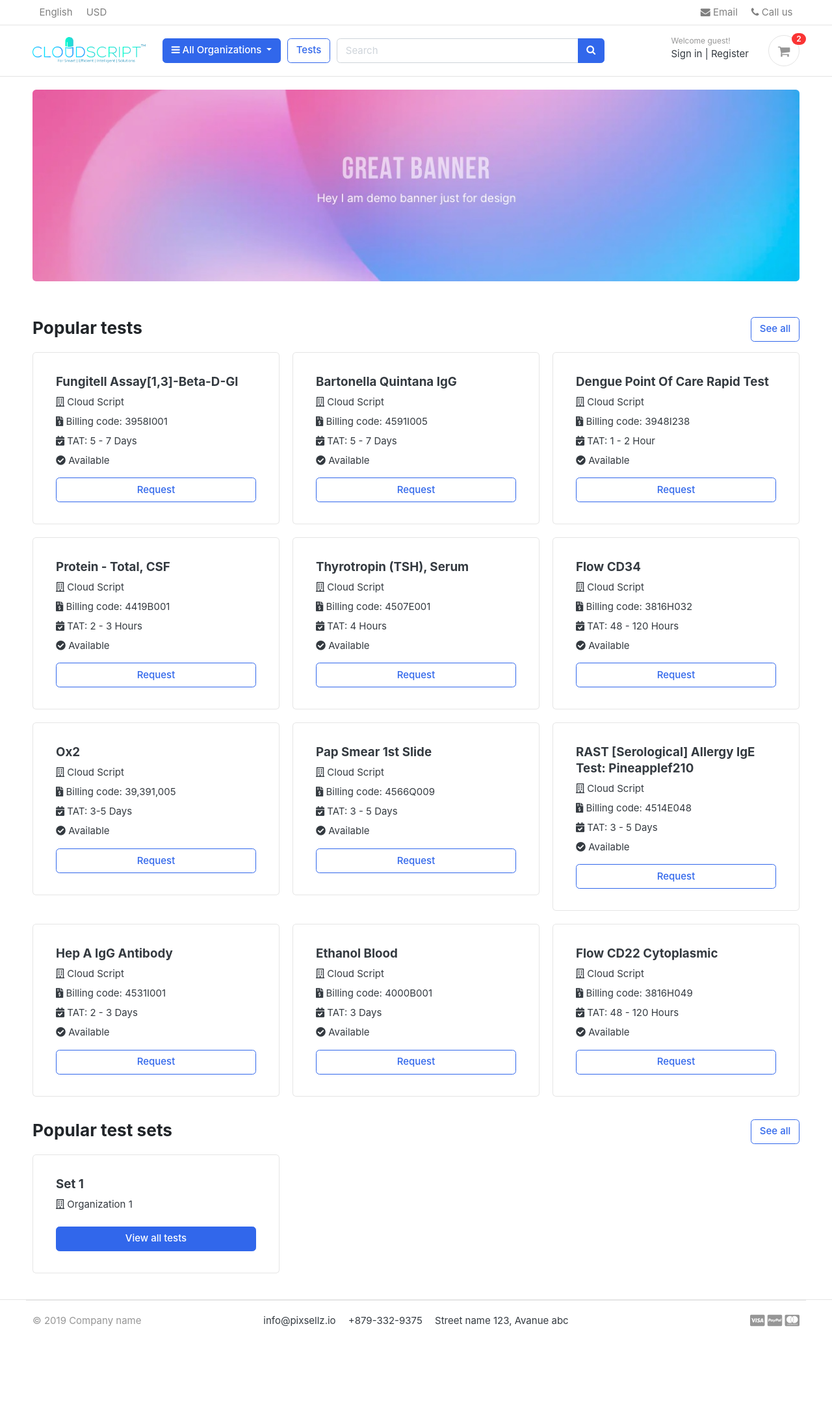
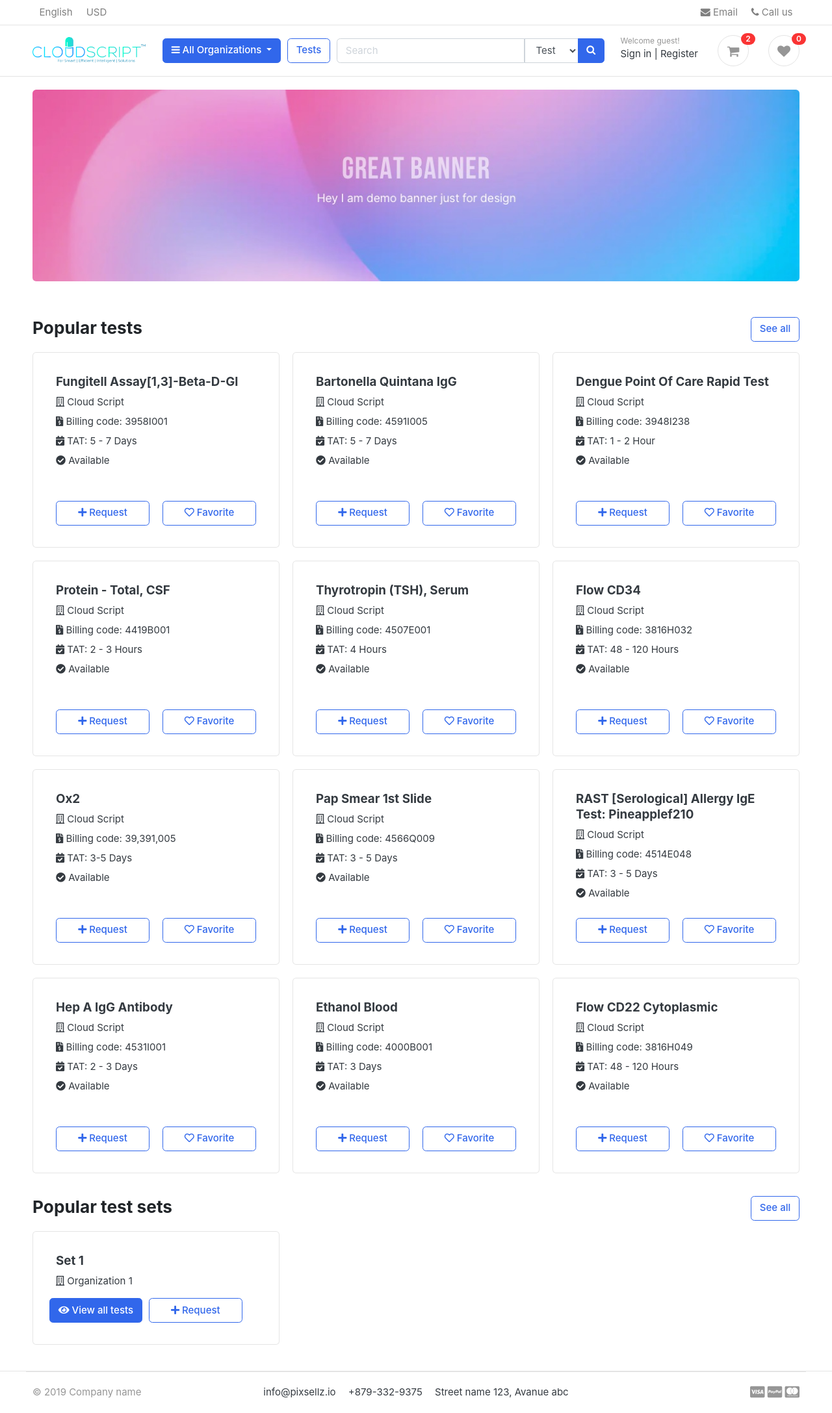
Before and after one commit to mahamudh472/medical_test, a Django app: page / in a window 1280 px wide. Shown: the whole page at 65% size. Before the commit the page ends 2042 px from the top, so only its background shows below. Run offline with Django 4.2, Linux system fonts and the light colour scheme; data comes from the database, SQL or seed files in the repository; both versions use the stored data as it was after the commit; some libraries are stand-ins or nearby versions; some web fonts are replaced.

Commit message:
chore: Update templates to display search tests and favorite tests

```diff
--- a/main/views.py
+++ b/main/views.py
@@ -53,10 +53,14 @@ def test_sets(request, id):
 
 def search(request):
     query = request.GET.get('query')
+    category = request.GET.get('category')
+    if category == 'service':
+        return search_service(request)
     tests = Test.objects.filter(
         Q(name__icontains=query) |
         Q(billing_code__icontains=query) |
-        Q(sample_type__icontains=query)
+        Q(sample_type__icontains=query) |
+        Q(organization__name__icontains=query)
     )
     tests = tests.distinct()
     context = {
@@ -65,17 +69,50 @@ def search(request):
     return render(request, "main/search.html", context)
 
 
+def search_service(request):
+    query = request.GET.get('query')
+    services = Service.objects.filter(
+        Q(name__icontains=query) |
+        Q(location__icontains=query) |
+        Q(organization__name__icontains=query)
+    )
+    services = services.distinct()
+    context = {
+        'services': services,
+    }
+    return render(request, "main/search_service.html", context)
+
+
 def search_suggestions(request):
     query = request.GET.get('query')
+    category = request.GET.get('category')
+    if category == 'service':
+        return search_service_suggestions(request)
     tests = Test.objects.filter(
         Q(name__icontains=query) |
         Q(billing_code__icontains=query) |
-        Q(sample_type__icontains=query)
+        Q(sample_type__icontains=query) |
+        Q(organization__name__icontains=query)
     )
     tests = tests.distinct()[:5]
     # only list of names
     tests = [test.name for test in tests]
     return JsonResponse(tests, safe=False)
+
+
+def search_service_suggestions(request):
+    query = request.GET.get('query')
+    # print(Service.objects.filter(organization__name__icontains=query))
+    services = Service.objects.filter(
+        Q(name__icontains=query) |
+        Q(location__icontains=query) |
+        Q(organization__name__icontains=query)
+    )
+    services = services.distinct()[:5]
+    print(services)
+    # only list of names
+    services = [service.name for service in services]
+    return JsonResponse(services, safe=False)
 
 
 
--- a/request/context_processors.py
+++ b/request/context_processors.py
@@ -1,18 +1,21 @@
-from .models import Request
+from .models import Request, Favorite
 
 def request_count(request):
     count = 0
+    favorite_count = 0
     if request.user.is_authenticated:
-        count = Request.objects.filter(user=request.user).first()
-        if count:
-            count = count.tests.count()
+        count2 = Request.objects.filter(user=request.user).first()
+        favorite_count2 = Favorite.objects.filter(user=request.user).first()
+        if count2: count = count2.tests.count()
+        if favorite_count2: favorite_count = favorite_count2.tests.count()
     else:
         key = request.session.session_key
         if not key:
             request.session.create()
             key = request.session.session_key
-        count = Request.objects.filter(anynomous_user=key).first()
-        if count:
-            count = count.tests.count()
+        count2 = Request.objects.filter(anynomous_user=key).first()
+        favorite_count2 = Favorite.objects.filter(anynomous_user=key).first()
+        if count2: count = count2.tests.count()
+        if favorite_count2: favorite_count = favorite_count2.tests.count()
 
-    return {"request_count": count}
+    return {"request_count": count, "favorite_count": favorite_count}
--- a/request/models.py
+++ b/request/models.py
@@ -13,3 +13,14 @@ class Request(models.Model):
 
     def __str__(self):
         return self.user.username
+
+
+class Favorite(models.Model):
+    user = models.ForeignKey(User, on_delete=models.CASCADE, null=True, blank=True)
+    anynomous_user = models.CharField(max_length=200, null=True, blank=True)
+    tests = models.ManyToManyField(Test, related_name='favorite_tests')
+    created_at = models.DateTimeField(auto_now_add=True)
+    updated_at = models.DateTimeField(auto_now=True)
+
+    def __str__(self):
+        return self.user.username
--- a/request/urls.py
+++ b/request/urls.py
@@ -5,4 +5,8 @@ urlpatterns = [
     path("list", views.request_list, name="request_list"),
     path("add/<int:test_id>/", views.add_request, name="add_request"),
     path("remove/<int:test_id>/", views.remove_request, name="remove_request"),
+    path("favorite-list", views.favorite_list, name="favorite_list"),
+    path("favorite-add/<int:test_id>/", views.favorite_add, name="favorite_add"),
+    path("favorite-remove/<int:test_id>/", views.favorite_remove, name="favorite_remove"),
+    path("set_add_to_cart/<int:set_id>/", views.set_add_to_cart, name="set_add_to_cart"),
 ]
--- a/templates/components/test.html
+++ b/templates/components/test.html
@@ -1,7 +1,8 @@
 <div class="col-md-4">
     {% comment %} <a href="#" style="color: black">  {% endcomment %}
         <div class="card p-3 card-product-grid">
-            <figcaption class="info-wrap">
+            <figcaption class="info-wrap h-100">
+                <div style="min-height: 180px">
                     <h5 class="title"> {{ test.name }} </h5>
                     <div>
                         <i class="far fa-building"></i> {{ test.organization.name }}
@@ -24,9 +25,19 @@
 
                         {% endif %}
                     </div>
-                <a href="{% url "add_request" test.id %}">
-                    <button class="btn btn-outline-primary mt-3 w-100">Request</button>
+                </div>
+                <div class="row align-items-center mt-3">
+                    <a class="col-6 " href="{% url "add_request" test.id %}">
+                        <button class="btn btn-outline-primary w-100">
+                            <i class="fas fa-plus"></i>
+                            Request</button>
                     </a>
+                    <a class="col-6 " href="{% url "favorite_add" test.id %}">
+                        <button class="btn btn-outline-primary w-100">
+                            <i class="far fa-heart"></i>
+                            Favorite</button>
+                    </a>
+                </div>
             </figcaption>
         </div>
     {% comment %} </a> {% endcomment %}
--- /dev/null
+++ b/templates/components/test_set.html
@@ -0,0 +1,28 @@
+<div class="col-md-4">
+    {% comment %} <a href="#" style="color: black">  {% endcomment %}
+        <div class="card p-3 card-product-grid">
+            <figcaption class="info-wrap">
+                <h5 class="title"> {{ set.name }} </h5>
+                <div>
+                    <i class="far fa-building"></i> {{ set.organization.name }}
+                </div>
+                <div class=" mt-2">
+                    {{ set.description|truncatewords:10 }}
+                </div>
+
+                <div class="row align-items-center mt-3">
+                    <a href="{% url "test_sets" set.id %}">
+                        <button class="btn btn-primary w-100">
+                            <i class="fas fa-eye"></i>
+                            View all tests</button>
+                    </a>
+                    <a class="col-6 " href="{% url "set_add_to_cart" set.id %}">
+                        <button class="btn btn-outline-primary w-100">
+                            <i class="fas fa-plus"></i>
+                            Request</button>
+                    </a>
+                </div>
+            </figcaption>
+        </div>
+    {% comment %} </a> {% endcomment %}
+</div>
--- a/templates/include/header.html
+++ b/templates/include/header.html
@@ -53,6 +53,10 @@
                     <datalist id="suggestions">
 
                     </datalist>
+                    <select id="query-category" name="category" class="form-control" style="width:10%;">
+                        <option selected value="test">Test</option>
+                        <option value="service">Service</option>
+                    </select>
                     <div class="input-group-append">
                       <button class="btn btn-primary" type="submit">
                         <i class="fa fa-search"></i>
@@ -62,8 +66,9 @@
             </form> <!-- search-wrap .end// -->
             <script>
                 const query_input = document.getElementById("query-input");
+                const query_category = document.getElementById("query-category");
                 query_input.addEventListener("input", function(event){
-                    fetch(`/suggestions?query=${query_input.value}`)
+                    fetch(`/suggestions?query=${query_input.value}&category=${query_category.value}`)
                     .then(response => response.json())
                     .then(data => {
                         const suggestions = document.getElementById("suggestions");
@@ -92,6 +97,12 @@
                                 {{request_count}}
                             </span>
                         </a>
+                        <a href="{% url "favorite_list" %}" class="widget-header pl-3 ml-3">
+                            <div class="icon icon-sm rounded-circle border"><i class="fa fa-heart"></i></div>
+                            <span class="badge badge-pill badge-danger notify">
+                                {{favorite_count}}
+                            </span>
+                        </a>
                     </div> <!-- widgets-wrap.// -->
                 </div> <!-- col.// -->
     </div> <!-- row.// -->
--- a/templates/main/home.html
+++ b/templates/main/home.html
@@ -40,25 +40,8 @@
 	<h3 class="section-title">Popular test sets</h3>
 </header>
 <div class="row">
-	{% for test in test_sets %}
-	<div class="col-md-4">
-		{% comment %} <a href="#" style="color: black">  {% endcomment %}
-			<div class="card p-3 card-product-grid">
-				<figcaption class="info-wrap">
-					<h5 class="title"> {{ test.name }} </h5>
-					<div>
-						<i class="far fa-building"></i> {{ test.organization.name }}
-					</div>
-					<div class=" mt-2">
-						{{ test.description|truncatewords:10 }}
-					</div>
-					<a href="{% url "test_sets" test.id %}">
-						<button class="btn btn-primary mt-3 w-100">View all tests</button>
-					</a>
-				</figcaption>
-			</div>
-		{% comment %} </a> {% endcomment %}
-	</div>
+	{% for set in test_sets %}
+		{% include "components/test_set.html" %}
 	{% endfor %}
 
 </div> <!-- row.// -->
--- a/templates/main/search.html
+++ b/templates/main/search.html
@@ -5,7 +5,7 @@
 
 <section class="section-pagetop bg">
     <div class="container">
-        <h2 class="title-page">All tests</h2>
+        <h2 class="title-page">Search tests</h2>
     </div>
     <!-- container //  -->
 </section>
--- a/templates/main/test_sets.html
+++ b/templates/main/test_sets.html
@@ -14,6 +14,7 @@
         <div class=" mt-2">
             {{ test_set.description }}
         </div>
+
     </div>
     <!-- container //  -->
 </section>
```
Also changed, not shown: request/views.py (+67 -3 lines), templates/main/search_service.html (added, +95 -0 lines), templates/request/favorite_list.html (added, +96 -0 lines), db.sqlite3, request/migrations/0003_favorite.py (added), request/migrations/0004_rename_test_sets_favorite_tests.py (added), request/migrations/0005_alter_favorite_tests.py (added). Lines whose indentation alone changed are shown as unchanged.
